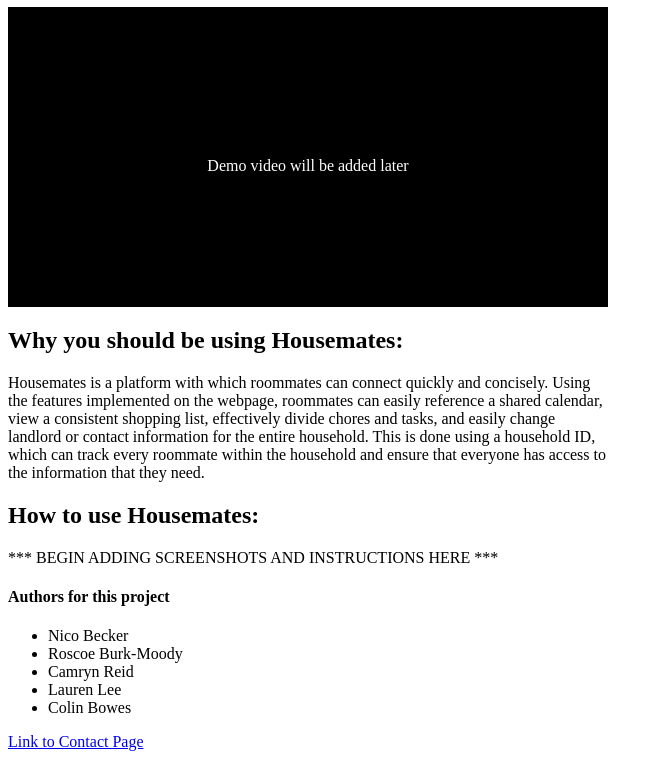
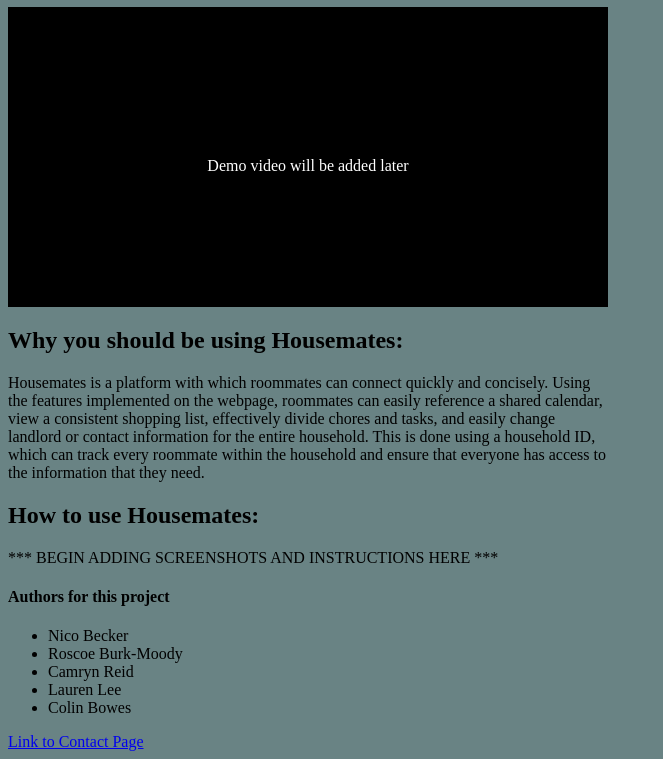
Before and after one commit to DaRosc/Housemates-Demo, a plain HTML site: page index.html in a window 1280 px wide. Shown: the part 73-832 px from the top of the page, without its empty margins (0-663 px from the left). Drawn offline with Linux system fonts and the light colour scheme.

Commit message:
Add background color

```diff
--- a/index.html
+++ b/index.html
@@ -1,4 +1,10 @@
 <!DOCTYPE html>
+<style>
+	body {
+		background: #698384;
+	}
+</style>
+
 <html>
   <head>
     <h1>Explanation for Housemates.fun</h1>
```
